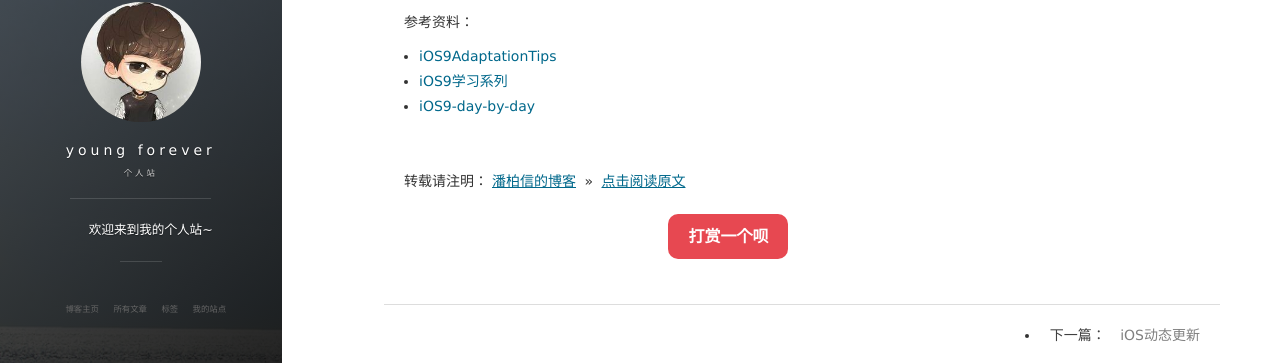
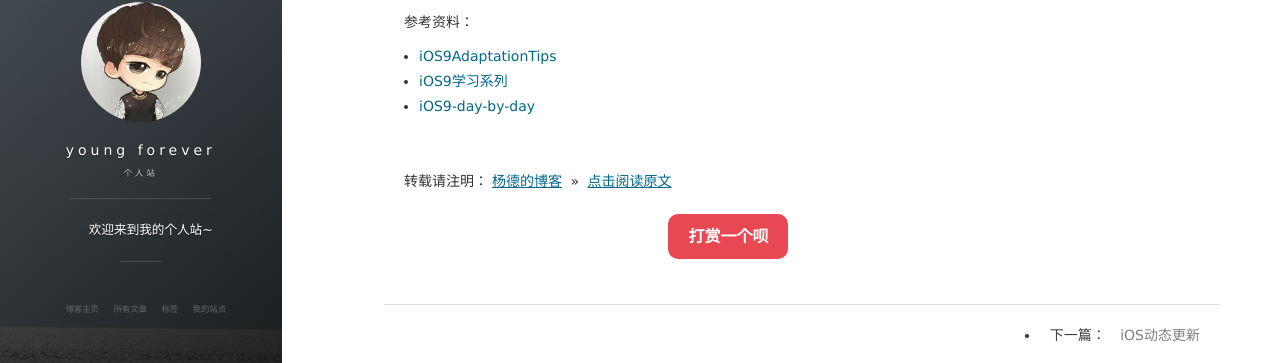
Before and after one commit to yonyong/yonyong.github.io, a Jekyll site: the page built from _posts/2015-09-26-iOS9_Note.md, in a window 1280 px wide and 900 px high, scrolled down 2011 px. Shown: the part 286-649 px from the top of the window. Built offline with Jekyll 4.4.1, drawn with Linux system fonts in a browser that asks for light colours; nearby versions of some CDN libraries; comment, search, counter and statistics services are not loaded.

Commit message:
Update 2015-09-26-iOS9_Note.md

```diff
--- a/_posts/2015-09-26-iOS9_Note.md
+++ b/_posts/2015-09-26-iOS9_Note.md
@@ -104,4 +104,4 @@ Xcode7后运行以前的项目后出现大量的警告如：
 
 <br>
 
-转载请注明：[潘柏信的博客](http://baixin) » [点击阅读原文](http://baixin.io/2015/09/iOS9_Note/)
+转载请注明：[杨德的博客](http://yonyong.github.io) » [点击阅读原文](http://yonyong.github.io/2015/09/iOS9_Note/)
```
